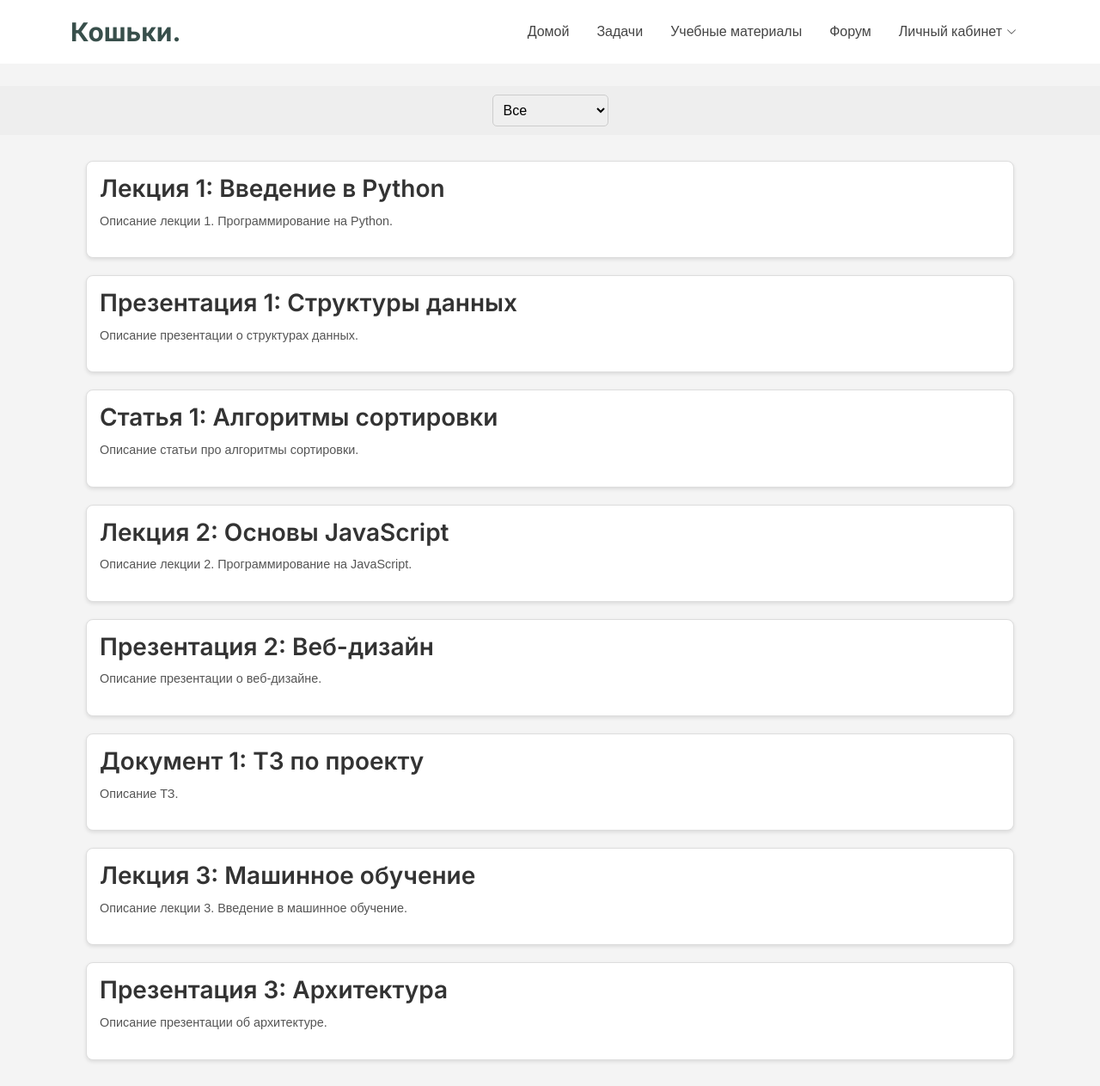
After one commit to 1nnokent/UchebniProjectKittySite, a Flask app: template templates/test.html in a window 1280 px wide. The commit adds this page. Shown: the whole page at 86% size. Run offline with Flask 3, Linux system fonts and the light colour scheme; the template is opened without the code that fills it, so the values that code supplies are empty; parts of the project's set-up code (start-up, migrations or seed data) failed here and were passed over; some libraries are stand-ins or nearby versions.

Commit message:
маленькие изменения повсюду

```diff
--- a/database_requests.py
+++ b/database_requests.py
@@ -133,7 +133,7 @@ def variant_page_default_kwargs(variant_id):
                       ON variant_problem.problem_id = problems.problem_id
                       WHERE variant_problem.variant_id = {variant_id}"""
     problems = sql_execute(sql_req).fetchall()
-    answers_default = ((-1, -1)) * len(problems)
+    answers_default = ((-1, -2)) * len(problems)
     kwargs = dict()
     kwargs['problems'] = problems
     kwargs['answers'] = answers_default
--- a/main.py
+++ b/main.py
@@ -52,23 +52,10 @@ def personal_user_page(user_id):
         kwargs = dr.user_select_to_dict(info)
         return render_template("user_account_pages/user.html", **kwargs)
 
-@app.route("/problems/add", methods=['POST', 'GET'])
-def add_problem():
-    if request.method == 'GET':
-        return render_template("add_problem.html")
-    if request.method == 'POST':
-        info = request.form.to_dict()
-        if not (1 <= int(info['problem_type']) <= 27):
-            return render_template("error_incorrect_problem") #Такого номера задания нет в КИМ
-
-        dr.insert_problem(int(info['problem_type']), info['problem_class'], info['problem_source'],
-                                         info['problem_statement'], info['problem_answer'], int(info['problem_difficulty']))
-        return render_template('problem_added.html')
-
 @app.route("/test")
 def test_page():
     problems = dr.sql_execute(f"""SELECT * FROM problems""").fetchall()
-    return render_template("test1.html", problems=problems, user=[0, "aowje"])
+    return render_template("test.html", user=[0, "aowje"])
 
 @app.route("/learning-materials/list")
 def learning_materials_page():
@@ -118,5 +105,18 @@ def problems_page():
     problems = dr.sql_execute(f"""SELECT * FROM problems""").fetchall()
     return render_template("problem_list.html", problems=problems)
 
+@app.route("/problems/add", methods=['POST', 'GET'])
+def add_problem():
+    if request.method == 'GET':
+        return render_template("add_problem.html")
+    if request.method == 'POST':
+        info = request.form.to_dict()
+        if not (1 <= int(info['problem_type']) <= 27):
+            return render_template("error_incorrect_problem") #Такого номера задания нет в КИМ
+
+        dr.insert_problem(int(info['problem_type']), info['problem_class'], info['problem_source'],
+                                         info['problem_statement'], info['problem_answer'], int(info['problem_difficulty']))
+        return render_template('problem_added.html')
+
 if __name__ == "__main__":
     app.run(port=8080, host="127.0.0.1")
--- a/static/css/main.css
+++ b/static/css/main.css
@@ -25,8 +25,9 @@
   --accent-color: #1bbca3; /* Accent color that represents your brand on the website. It's used for buttons, links, and other elements that need to stand out */
   --surface-color: #ffffff; /* The surface color is used as a background of boxed elements within sections, such as cards, icon boxes, or other elements that require a visual separation from the global background. */
   --contrast-color: #ffffff; /* Contrast color for text, ensuring readability against backgrounds of accent, heading, or default colors. */
-  --incorrect-answer-color: #f76d5e;
+  --incorrect-answer-color: #ff4040;
   --correct-answer-color: #acf273;
+  --empty-answer-color: #c9c9c9;
 }
 
 /* Nav Menu Colors - The following color variables are used specifically for the navigation menu. They are separate from the global colors to allow for more customization options */
@@ -1182,6 +1183,10 @@ section,
     background-color: var(--correct-answer-color);
 }
 
+.problem-card.empty {
+    background-color: var(--empty-answer-color);
+}
+
 .problem-card:hover {
     transform: translateY(-5px);
     box-shadow: 0 4px 20px rgba(0, 0, 0, 0.2);
--- /dev/null
+++ b/templates/test.html
@@ -0,0 +1,198 @@
+<!DOCTYPE html>
+<html lang="ru">
+<head>
+    <meta charset="UTF-8">
+    <meta name="viewport" content="width=device-width, initial-scale=1.0">
+    <meta charset="utf-8">
+    <meta content="width=device-width, initial-scale=1.0" name="viewport">
+    <meta name="description" content="">
+    <meta name="keywords" content="">
+
+    <!-- Favicons -->
+    <link href="{{ url_for('static', filename='/img/favicon.png') }}" rel="icon">
+    <link href="{{ url_for('static', filename='/img/apple-touch-icon.png') }}" rel="apple-touch-icon">
+
+    <!-- Fonts -->
+    <link href="https://fonts.googleapis.com" rel="preconnect">
+    <link href="https://fonts.gstatic.com" rel="preconnect" crossorigin>
+    <link href="https://fonts.googleapis.com/css2?family=Roboto:ital,wght@0,100;0,300;0,400;0,500;0,700;0,900;1,100;1,300;1,400;1,500;1,700;1,900&family=Poppins:ital,wght@0,100;0,200;0,300;0,400;0,500;0,600;0,700;0,800;0,900;1,100;1,200;1,300;1,400;1,500;1,600;1,700;1,800;1,900&family=Inter:wght@100;200;300;400;500;600;700;800;900&display=swap" rel="stylesheet">
+
+    <!-- Vendor CSS Files -->
+    <link href="{{ url_for('static', filename='vendor/bootstrap/css/bootstrap.min.css') }}" rel="stylesheet">
+    <link href="{{ url_for('static', filename='vendor/bootstrap-icons/bootstrap-icons.css') }}" rel="stylesheet">
+    <link href="{{ url_for('static', filename='vendor/aos/aos.css') }}" rel="stylesheet">
+    <link href="{{ url_for('static', filename='vendor/glightbox/css/glightbox.min.css') }}" rel="stylesheet">
+    <link href="{{ url_for('static', filename='vendor/swiper/swiper-bundle.min.css') }}" rel="stylesheet">
+
+    <!-- Main CSS File -->
+    <link href="{{ url_for('static', filename='/css/main.css') }}" rel="stylesheet">
+    <title>Страница Лекций</title>
+  <style>
+        body {
+            font-family: sans-serif;
+            margin: 0;
+            padding: 0;
+            background-color: #f4f4f4;
+            padding-top: 100px;
+        }
+        header {
+            background-color: #333;
+            color: white;
+            padding: 10px 0;
+            text-align: center;
+        }
+        .container {
+            display: flex;
+            flex-wrap: wrap;
+            justify-content: center;
+            padding: 20px;
+        }
+        .lecture-card {
+            background: #fff;
+            border: 1px solid #ddd;
+            border-radius: 8px;
+            margin: 10px;
+            padding: 15px;
+            width: calc(100% - 20px); /* Три в ряд - 30%;  2 - 50%; 1 - 100% */
+            box-shadow: 0 2px 4px rgba(0,0,0,0.1);
+            cursor: pointer;
+            transition: box-shadow 0.3s ease;
+            box-sizing: border-box;
+        }
+        .lecture-card:hover {
+             box-shadow: 0 4px 8px rgba(0,0,0,0.2);
+        }
+        .lecture-card h3 {
+            margin-bottom: 10px;
+            color: #333;
+            font-weight: 600;
+        }
+        .lecture-card p {
+            color: #555;
+            font-size: 0.9em;
+        }
+        .video-player {
+            margin-top: 10px;
+        }
+        .filter-container {
+            text-align: center;
+            padding: 10px;
+            background: #eee;
+        }
+        .filter-container select {
+            padding: 8px;
+            border-radius: 5px;
+            border: 1px solid #ccc;
+        }
+        .hidden {
+            display: none !important;
+        }
+         .video-container {
+              position: relative;
+             padding-bottom: 56.25%;
+             height: 0;
+            overflow: hidden;
+        }
+        .video-container iframe {
+            position: absolute;
+             top: 0;
+             left: 0;
+            width: 100%;
+             height: 100%;
+         }
+    </style>
+</head>
+<body>
+     {% include 'header.html' %}
+    <div class="filter-container">
+      <select id="filter-select">
+          <option value="all">Все</option>
+          <option value="video">Видео</option>
+          <option value="presentation">Презентация</option>
+          <option value="other">Другое</option>
+      </select>
+    </div>
+    <div class="container">
+      <div class="lecture-card" data-type="video">
+          <h3>Лекция 1: Введение в Python</h3>
+          <p>Описание лекции 1. Программирование на Python.</p>
+          <div class="video-player hidden">
+              <div class="video-container">
+                  <iframe width="560" height="315" src="https://rutube.ru/play/embed/9852193" frameborder="0" allowfullscreen></iframe>
+              </div>
+          </div>
+      </div>
+      <div class="lecture-card" data-type="presentation">
+          <h3>Презентация 1: Структуры данных</h3>
+          <p>Описание презентации о структурах данных.</p>
+            <div class="video-player hidden">
+                <p>Презентация будет загружена здесь...</p>
+            </div>
+      </div>
+      <div class="lecture-card" data-type="other">
+          <h3>Статья 1: Алгоритмы сортировки</h3>
+          <p>Описание статьи про алгоритмы сортировки.</p>
+            <div class="video-player hidden">
+                <p>Текст статьи будет здесь...</p>
+            </div>
+      </div>
+      <div class="lecture-card" data-type="video">
+          <h3>Лекция 2: Основы JavaScript</h3>
+           <p>Описание лекции 2. Программирование на JavaScript.</p>
+           <div class="video-player hidden">
+               <div class="video-container">
+                   <iframe width="560" height="315" src="https://vk.com/video_ext.php?oid=266841072&id=456239802&hash=47d0f2c61b409f16" frameborder="0" allowfullscreen></iframe>
+                </div>
+            </div>
+      </div>
+      <div class="lecture-card" data-type="presentation">
+          <h3>Презентация 2: Веб-дизайн</h3>
+          <p>Описание презентации о веб-дизайне.</p>
+            <div class="video-player hidden">
+                <p>Презентация будет загружена здесь...</p>
+            </div>
+       </div>
+      <div class="lecture-card" data-type="other">
+            <h3>Документ 1: ТЗ по проекту</h3>
+            <p>Описание ТЗ.</p>
+            <div class="video-player hidden">
+                <p>Текст ТЗ будет здесь...</p>
+            </div>
+       </div>
+      <div class="lecture-card" data-type="video">
+             <h3>Лекция 3: Машинное обучение</h3>
+             <p>Описание лекции 3. Введение в машинное обучение.</p>
+             <div class="video-player hidden">
+                 <div class="video-container">
+                    <iframe width="560" height="315" src="https://rutube.ru/play/embed/6605673" frameborder="0" allowfullscreen></iframe>
+                 </div>
+            </div>
+        </div>
+      <div class="lecture-card" data-type="presentation">
+        <h3>Презентация 3: Архитектура</h3>
+         <p>Описание презентации об архитектуре.</p>
+         <div class="video-player hidden">
+             <p>Презентация будет загружена здесь...</p>
+         </div>
+      </div>
+    </div>
+    <script>
+        document.querySelectorAll('.lecture-card').forEach(card => {
+          card.addEventListener('click', () => {
+              card.querySelector('.video-player').classList.toggle('hidden');
+            });
+        });
+
+        document.getElementById('filter-select').addEventListener('change', function() {
+           let selectedType = this.value;
+           document.querySelectorAll('.lecture-card').forEach(card => {
+                if (selectedType === 'all' || card.dataset.type === selectedType) {
+                card.style.display = 'block';
+                } else {
+                    card.style.display = 'none';
+                }
+            });
+        });
+    </script>
+</body>
+</html>
--- a/templates/variant_page.html
+++ b/templates/variant_page.html
@@ -72,6 +72,7 @@
             <div class="problem-card
                         {% if answers[i][1] == 0 %}incorrect
                         {% elif answers[i][1] == 1 %}correct
+                        {% elif answers[i][1] == -1 %}empty
                         {% else %}default
                         {% endif %}">
                 <h5 class="problem-title">Задание {{i + 1}}. Тип {{problems[i][1]}}</h5>
```
Also changed, not shown: templates/test1.html (deleted, +0 -250 lines), DataBase_exp.sqlite, 1 other file.
